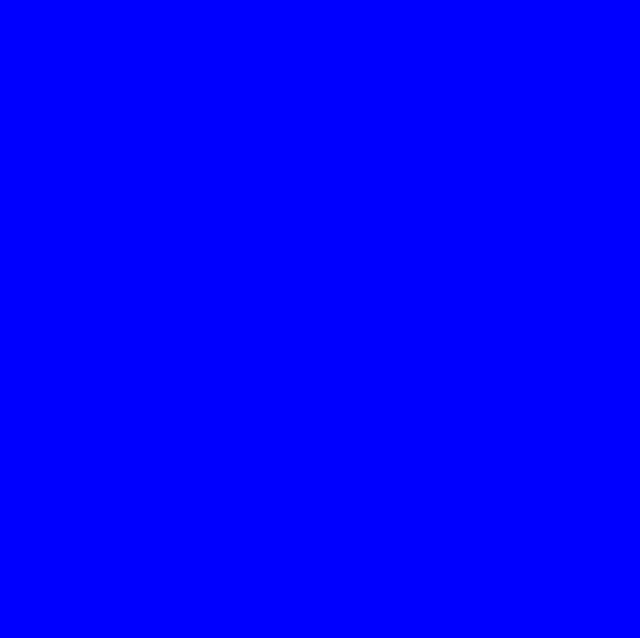
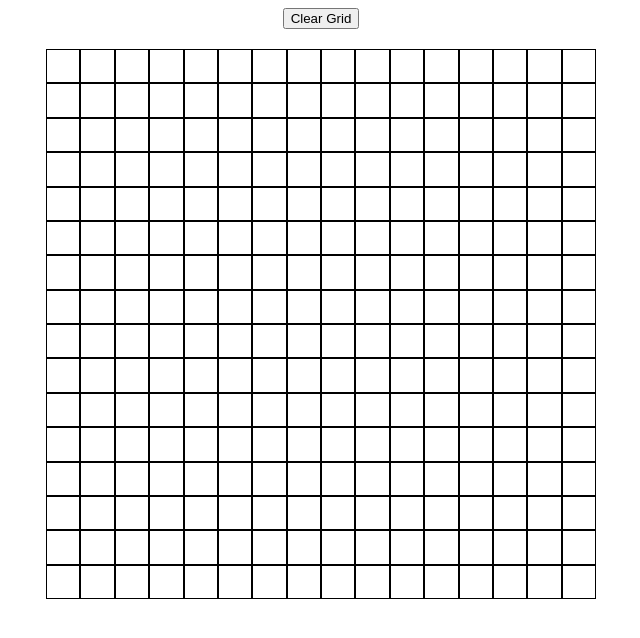
Before and after one commit to davidprelic/etch-a-sketch, a plain HTML site: page index.html in a window 1280 px wide. Shown: the whole page, without its empty margins (319-959 px from the left). Drawn offline with Linux system fonts and the light colour scheme.

Commit message:
finished project

```diff
--- a/index.html
+++ b/index.html
@@ -7,6 +7,11 @@
 </head>
 
 <body>
+   <div id="buttons">
+      <button id="btn">Clear Grid</button>
+   </div>
+
+   <div class="container"></div>
 
    <script src="script.js"></script>
 </body>
--- a/script.js
+++ b/script.js
@@ -1 +1,40 @@
-console.log("test");
+
+const container = document.querySelector(".container");
+const items = document.getElementsByClassName("item");
+const btn = document.getElementById("btn");
+
+makeGrid(16);
+
+function makeGrid(gridSize) {
+   container.style.width = "550px";
+   container.style.height = "550px";
+   container.style.margin = "auto";
+   container.style.display = "grid";
+   container.style.gridTemplateColumns = `repeat(${gridSize}, 1fr)`;
+   container.style.gridTemplateRows = `repeat(${gridSize}, 1fr)`;
+
+   let numOfItems = gridSize * gridSize;
+   for(let i = 0; i < numOfItems; i++) {
+      let item = document.createElement("div");
+      item.className = "item";
+      container.appendChild(item);
+   }
+
+   for(let i = 0; i < items.length; i++) {
+      items[i].addEventListener("mouseover", changeColor);
+   }
+}
+
+btn.addEventListener("click", promptNewGrid);
+
+function promptNewGrid() {
+   let newGrid = prompt("How many squares per side?");
+   while(items.length > 0) {
+      items[0].parentNode.removeChild(items[0]);
+   }
+   makeGrid(newGrid);
+}
+
+function changeColor() {
+   this.classList.add("changeColor");
+}
--- a/style.css
+++ b/style.css
@@ -1,4 +1,17 @@
 
-body {
+.container {
+   position: relative;
+   top: 20px;
+}
+
+.item {
+   border: 1px solid black;
+}
+
+#buttons {
+   text-align: center;
+}
+
+.changeColor {
    background-color: blue;
 }
```
